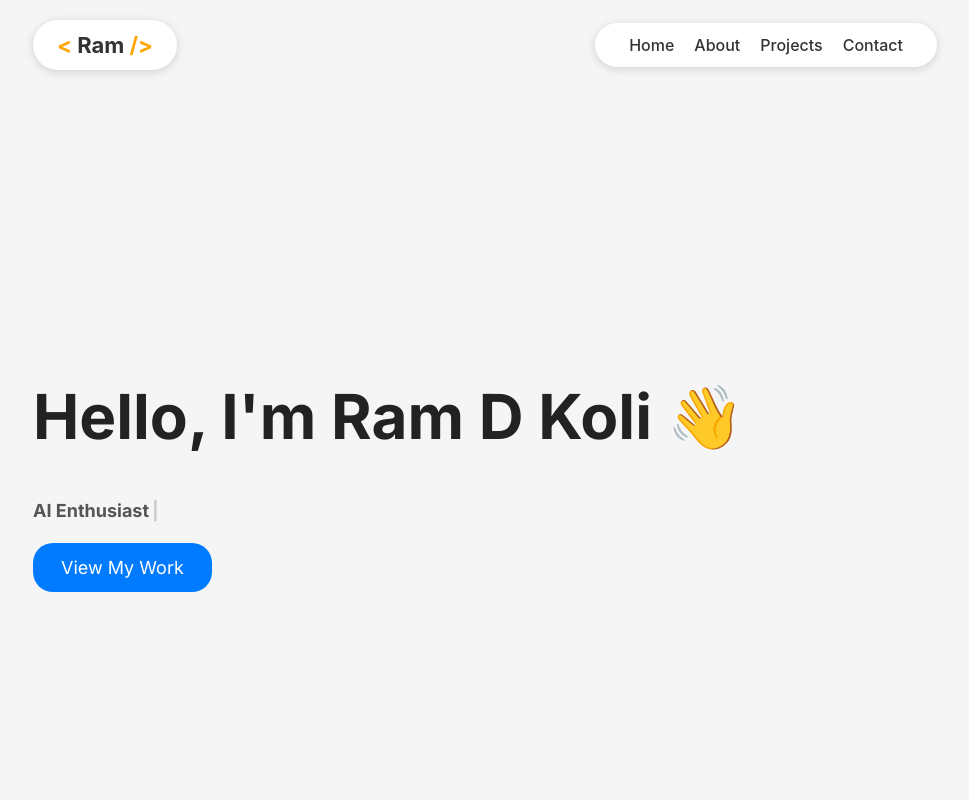
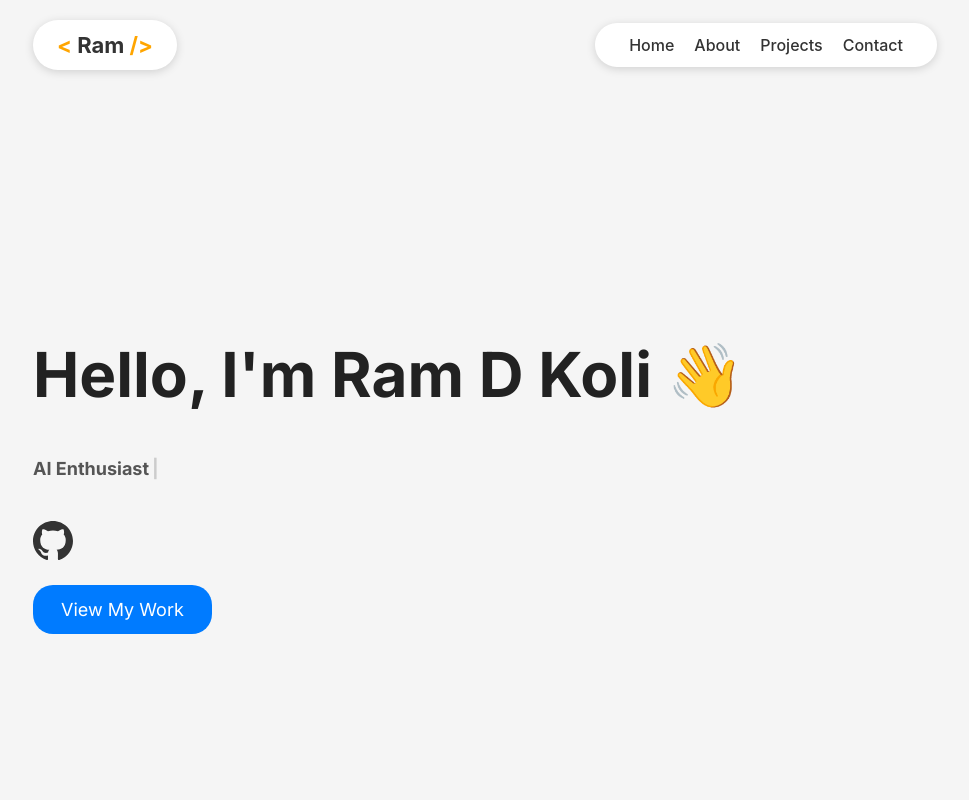
Before and after one commit to Ram95911/personal-port, a React (Create React App) app: page / in a window 1280 px wide. Shown: the top 800 px of the page, without its empty margins (27-996 px from the left). Built offline with nearby package versions, Linux system fonts and the light colour scheme.

Commit message:
change in footer and add github account reference

```diff
--- a/package.json
+++ b/package.json
@@ -10,6 +10,7 @@
     "@testing-library/user-event": "^13.5.0",
     "react": "^19.1.1",
     "react-dom": "^19.1.1",
+    "react-icons": "^5.5.0",
     "react-scripts": "5.0.1",
     "react-scroll": "^1.9.3",
     "react-simple-typewriter": "^5.0.1",
--- a/src/components/Contact.jsx
+++ b/src/components/Contact.jsx
@@ -35,10 +35,10 @@ export default function Contact() {
 
     emailjs
       .sendForm(
-        "service_xgsx7sh",       // e.g., "service_abc123"
-        "template_jh53s3n",      // e.g., "template_xyz789"
+        "service_xgsx7sh",
+        "template_jh53s3n",
         e.target,
-        "vowbh2VA6-HPuWTkX"        // e.g., "XyZ123_ABcDEF"
+        "vowbh2VA6-HPuWTkX"
       )
       .then(
         (result) => {
--- a/src/components/Footer.jsx
+++ b/src/components/Footer.jsx
@@ -1,6 +1,6 @@
 import "./Footer.css";
 import { Element } from "react-scroll";
-import useScrollReveal from "./useScrollReveal"; // adjust path if needed
+import useScrollReveal from "./useScrollReveal";
 
 export default function Footer() {
   useScrollReveal(".footer", {
@@ -13,7 +13,7 @@ export default function Footer() {
   return (
     <Element name="footer" className="section">
       <footer className="footer">
-        <p>© {new Date().getFullYear()} Ram D koli. All rights reserved.</p>
+        <p>Made with Ram D Koli</p>
       </footer>
     </Element>
   );
--- a/src/components/Hero.css
+++ b/src/components/Hero.css
@@ -72,3 +72,13 @@
       padding: 10px 20px;
     }
   }
+
+  .github-link {
+    display: inline-block;
+    margin: 20px 0;
+    color: #333;
+    transition: color 0.3s;
+  }
+  .github-link:hover {
+    color: #000;
+  }
--- a/src/components/Hero.jsx
+++ b/src/components/Hero.jsx
@@ -2,6 +2,8 @@ import { Typewriter } from 'react-simple-typewriter';
 import './Hero.css';
 import { Element } from 'react-scroll';
 import useScrollReveal from './useScrollReveal';
+import { FaGithub } from 'react-icons/fa';
+import { SiGmail } from 'react-icons/si';
 import { useEffect } from 'react';
 
 export default function Hero() {
@@ -30,7 +32,33 @@ export default function Hero() {
             />
           </span>
         </h2>
-
+        {/* g */}
+        <a
+    href="https://github.com/Ram95911"
+    target="_blank"
+    rel="noopener noreferrer"
+    className="github-link"
+    aria-label="GitHub Profile"
+  >
+    {/* GitHub mark (SVG) */}
+    <svg
+      xmlns="http://www.w3.org/2000/svg"
+      width="40"
+      height="40"
+      viewBox="0 0 24 24"
+      fill="currentColor"
+    >
+      <path d="M12 0C5.37 0 0 5.37 0 12a12 12 0 008.21 11.43c.6.11.82-.26.82-.58
+        0-.29-.01-1.07-.02-2.1-3.34.73-4.04-1.61-4.04-1.61-.55-1.39-1.34-1.76-1.34-1.76
+        -1.09-.75.08-.74.08-.74 1.21.08 1.84 1.24 1.84 1.24 1.07 1.83 2.81 1.3 3.5.99
+        .11-.78.42-1.3.76-1.6-2.67-.3-5.48-1.33-5.48-5.93
+        0-1.31.47-2.38 1.24-3.22-.12-.3-.54-1.52.12-3.17
+        0 0 1.01-.32 3.3 1.23a11.5 11.5 0 016 0c2.29-1.55 3.3-1.23 3.3-1.23
+        .66 1.65.24 2.87.12 3.17.77.84 1.24 1.91 1.24 3.22
+        0 4.61-2.81 5.62-5.49 5.92.43.37.81 1.1.81 2.22
+        0 1.6-.02 2.89-.02 3.29 0 .32.21.7.82.58A12.01 12.01 0 0024 12c0-6.63-5.37-12-12-12z"/>
+    </svg>
+  </a>
         <a href="#projects" className="btn">View My Work</a>
       </section>
     </Element>
```
Also changed, not shown: 1 other file (tests, documents, lock files or other folders).
